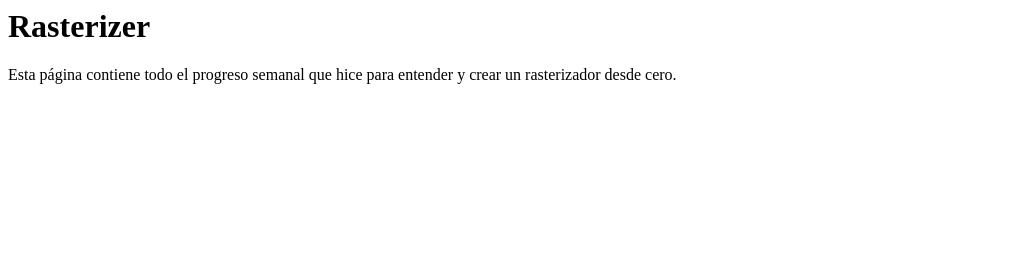
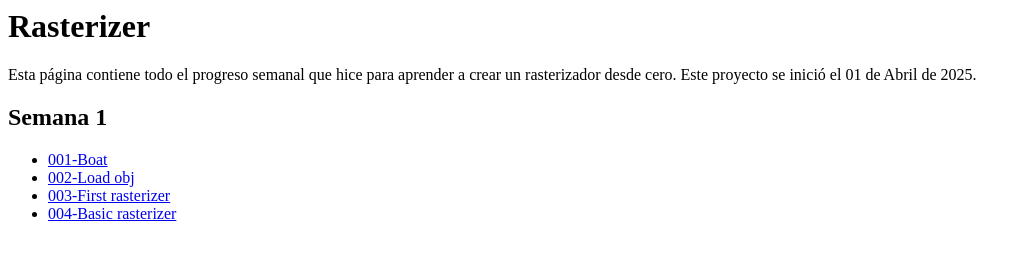
Before and after one commit to nikalon/software-rasterizer-js, a plain HTML site: page index.html in a window 1280 px wide. Shown: the whole page, without its empty margins (0-1031 px from the left). Drawn offline with Linux system fonts and the light colour scheme.

Commit message:
Actualizo la página principal

```diff
--- a/index.html
+++ b/index.html
@@ -1,2 +1,9 @@
 <h1>Rasterizer</h1>
-<p>Esta página contiene todo el progreso semanal que hice para entender y crear un rasterizador desde cero.</p>
+<p>Esta página contiene todo el progreso semanal que hice para aprender a crear un rasterizador desde cero. Este proyecto se inició el 01 de Abril de 2025.</p>
+<h2>Semana 1</h2>
+<ul>
+    <li><a href="Source/001-Boat/index.html">001-Boat</a></li>
+    <li><a href="Source/002-Load obj/index.html">002-Load obj</a></li>
+    <li><a href="Source/003-First rasterizer/index.html">003-First rasterizer</a></li>
+    <li><a href="Source/004-Basic rasterizer/index.html">004-Basic rasterizer</a></li>
+</ul>
```
Also changed, not shown: Source/002-Load obj/index.html (+6 -0 lines).
